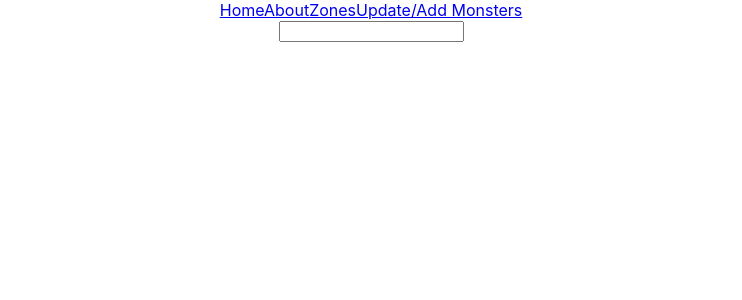
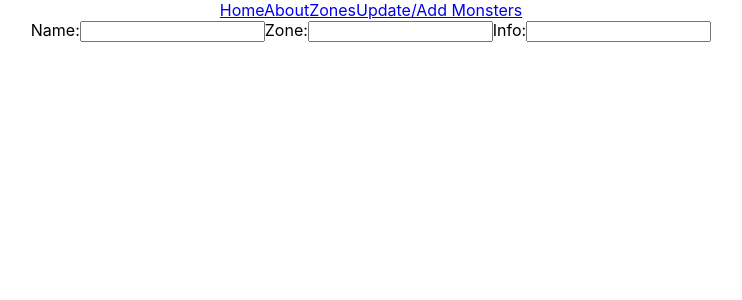
Before and after one commit to mthomas7503/phase-3-sinatra-react-app-project-frontend, a React (Create React App) app: page /updateaddcreatures in a window 1280 px wide. Shown: the top 300 px of the page, without its empty margins (269-1011 px from the left). Built offline with nearby package versions, Linux system fonts and the light colour scheme; no server answers.

Commit message:
add update page and make all inputs controlled

```diff
--- a/src/App.js
+++ b/src/App.js
@@ -14,7 +14,9 @@ import './App.css';
 function App() {
   const [zoneList, setZoneList] = useState([])
   const [monsterList, setMonsterList] = useState([])
-  const [userInput, setUserInput] = useState('')
+  const [userInputName, setUserInputName] = useState('')
+  const [userInputZone, setUserInputZone] = useState('')
+  const [userInputInfo, setUserInputInfo] = useState('')
 
   useEffect(() => {fetch("http://localhost:9292/zones")
   .then(r => r.json())
@@ -33,10 +35,18 @@ function App() {
     .then(monsters => setMonsterList(monsters))
   }
 
-  function handleChange(e) {
-    setUserInput(e.target.value)
+  function handleNameAdd(e) {
+    setUserInputName(e.target.value)
+    console.log(e.target)
   }
 
+  function handleInfoAdd(e){
+    setUserInputInfo(e.target.value)
+  }
+
+  function handleZoneAdd(e) {
+    setUserInputZone(e.target.value)
+  }
 
   return (
     <div className="App">
@@ -45,7 +55,14 @@ function App() {
         <Route path="/" element={<Home />} />
         <Route path="about" element={<About />} />
         <Route path="zones" element={<Zones zones={zoneList} handleDelete={handleOnDelete} monsterList={monsterList} click={handleOnClick}/>} />
-        <Route path="updateaddcreatures" element={<UpdateDelete userInput={userInput} handleChange={handleChange}/>} />
+        <Route path="updateaddcreatures"
+          element={<UpdateDelete
+          zone={userInputZone}
+          handleZoneAdd={handleZoneAdd}
+          name={userInputName}
+          handleNameAdd={handleNameAdd}
+          info={userInputInfo}
+          handleInfoAdd={handleInfoAdd}/>} />
       </Routes>
     </div>
   );
--- a/src/UpdateDelete.js
+++ b/src/UpdateDelete.js
@@ -1,12 +1,24 @@
 import React from "react";
 
 
-function UpdateDelete({userInput, handleChange}) {
+function UpdateDelete({name, zone, info, handleNameAdd, handleZoneAdd, handleInfoAdd}) {
 
     return(
         <div>
             <form >
-                <input type="text" name="Creature Name" value={userInput} onChange={handleChange}/>
+                <label>
+                    Name:
+                    <input type="text" name="Creature Name" value={name} onChange={handleNameAdd}/>
+                </label>
+               <label>
+                    Zone:
+                    <input type="text" name="Creature Name" value={zone} onChange={handleZoneAdd}/>
+               </label>
+               <label>
+                    Info:
+                    <input type="text" name="Creature Name" value={info} onChange={handleInfoAdd}/>
+               </label>
+
             </form>
         </div>
     )
```
